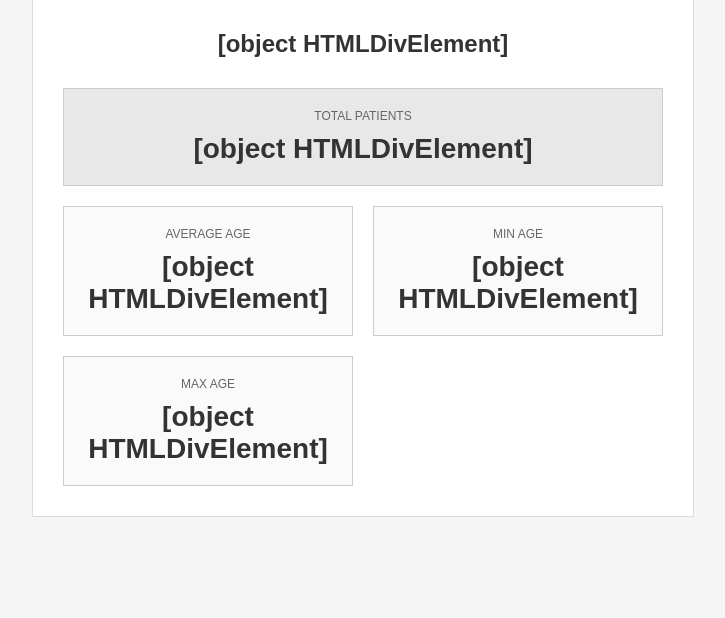
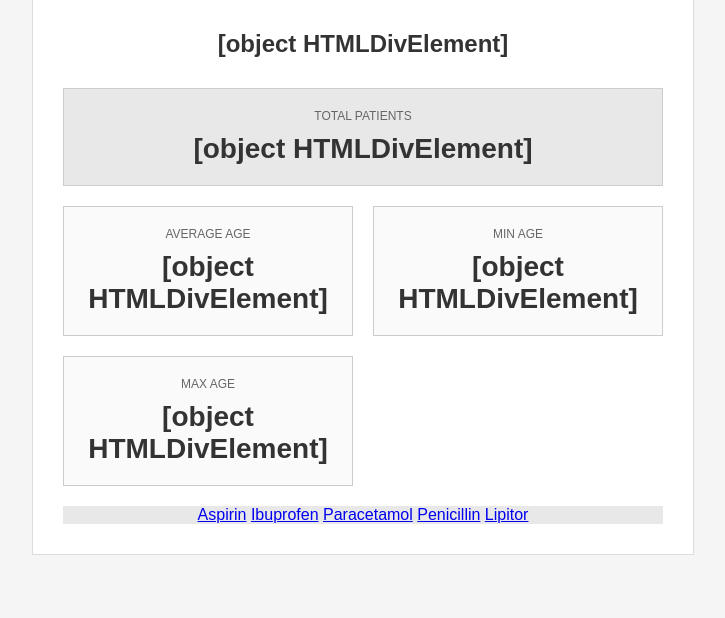
Before and after one commit to west0nG/ACAD274, a PHP site: page /healthcondition.php in a window 1280 px wide. Shown: the part 21-639 px from the top of the page, without its empty margins (277-1002 px from the left). Run offline with PHP 8.4, Linux system fonts and the light colour scheme; data that the repository does not hold is empty.

Commit message:
add hyper link

```diff
--- a/W7HW/healthcondition.php
+++ b/W7HW/healthcondition.php
@@ -131,6 +131,11 @@
         grid-column: span 2;
         background: #e8e8e8;
     }
+    .hyperlink-box {
+        grid-column: span 2;
+        background: #e8e8e8;
+        text-align: center;
+    }
 </style>
 
 <div class="container">
@@ -156,6 +161,13 @@
             <div class="stat-label">Max Age</div>
             <div class="stat-value" id="highage"></div>
         </div>
+        <div class="hyperlink-box">
+            <a href="healthcondition.php?condition=Aspirin">Aspirin</a>
+            <a href="healthcondition.php?condition=Ibuprofen">Ibuprofen</a>
+            <a href="healthcondition.php?condition=Paracetamol">Paracetamol</a>
+            <a href="healthcondition.php?condition=Penicillin">Penicillin</a>
+            <a href="healthcondition.php?condition=Lipitor">Lipitor</a>
+        </div>
     </div>
 </div>
 
```
